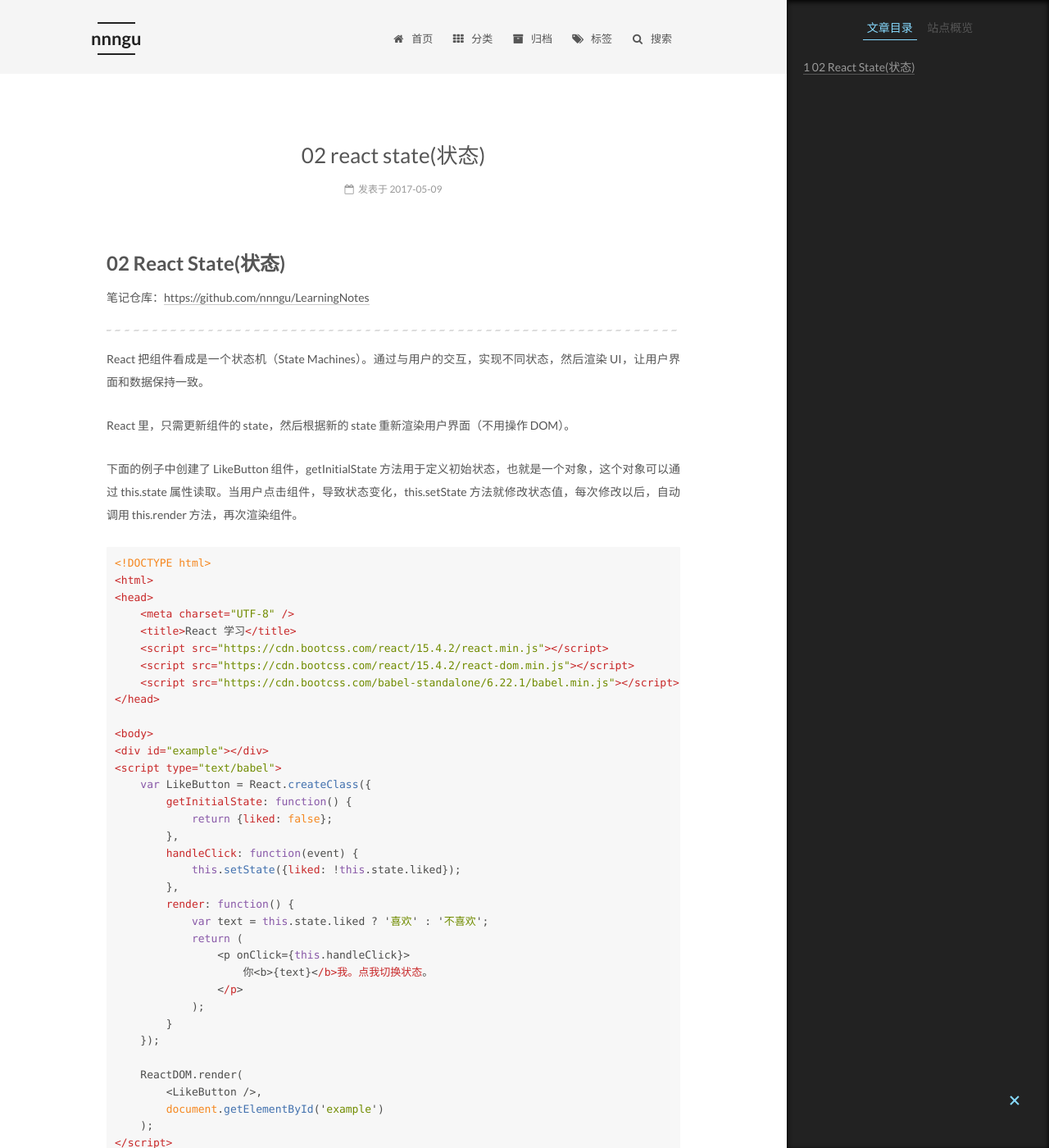
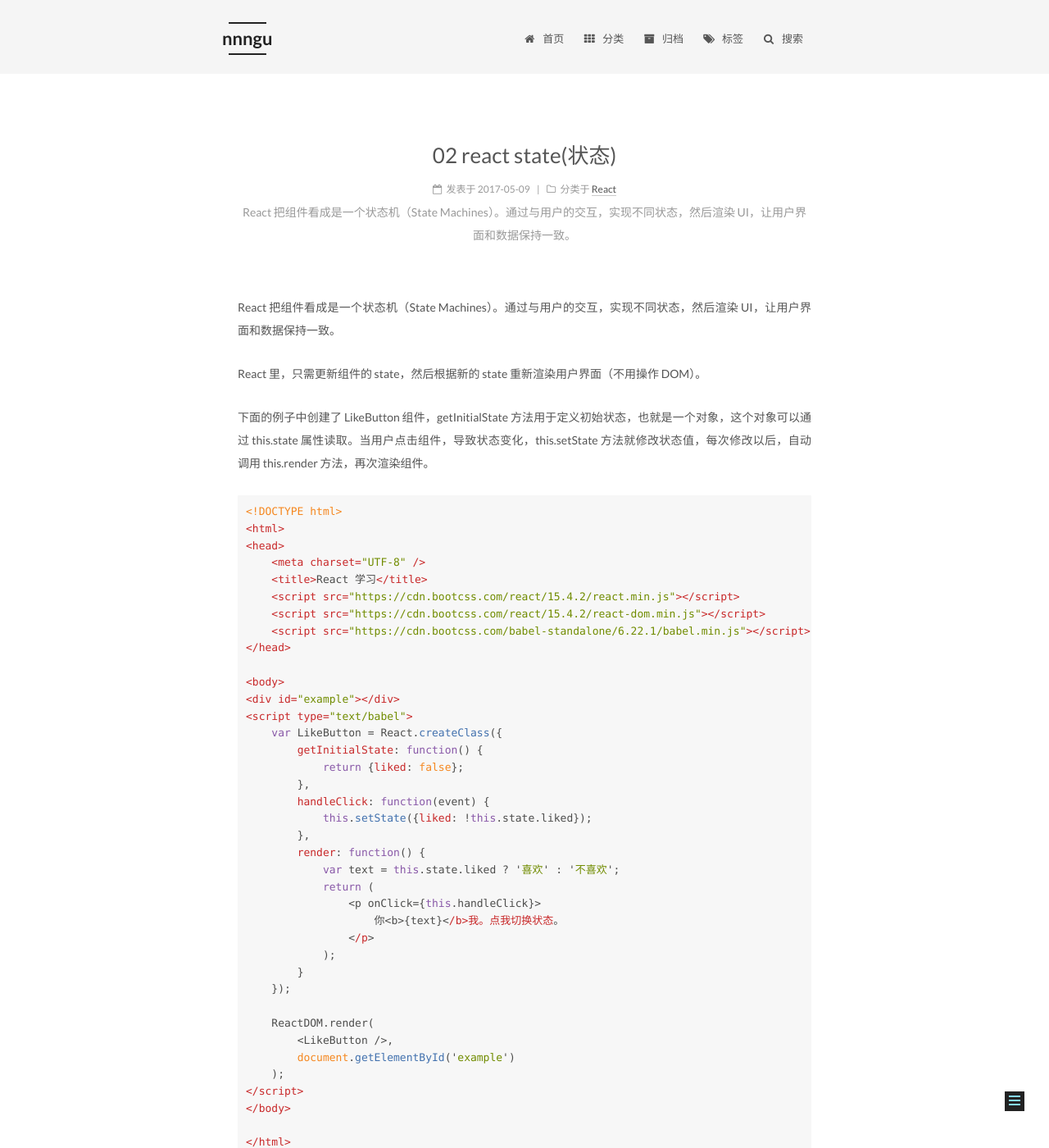
Before and after one commit to nnngu/LearningNotes, a Jekyll site: the page built from _posts/2017-05-09-02 React State(状态).md, in a window 1280 px wide and 1400 px high. Shown: the whole window at 82% size. Built offline with Jekyll 4.4.1, drawn with Linux system fonts in a browser that asks for light colours.

Commit message:
修改文件: _posts/2017-05-09-02 React State(状态).md

```diff
--- a/_posts/2017-05-09-02 React State(状态).md
+++ b/_posts/2017-05-09-02 React State(状态).md
@@ -1,7 +1,6 @@
-# 02 React State(状态)
-
-笔记仓库：[https://github.com/nnngu/LearningNotes](https://github.com/nnngu/LearningNotes)
-
+---
+categories: React
+description: React 把组件看成是一个状态机（State Machines）。通过与用户的交互，实现不同状态，然后渲染 UI，让用户界面和数据保持一致。
 ---
 
 React 把组件看成是一个状态机（State Machines）。通过与用户的交互，实现不同状态，然后渲染 UI，让用户界面和数据保持一致。
```
